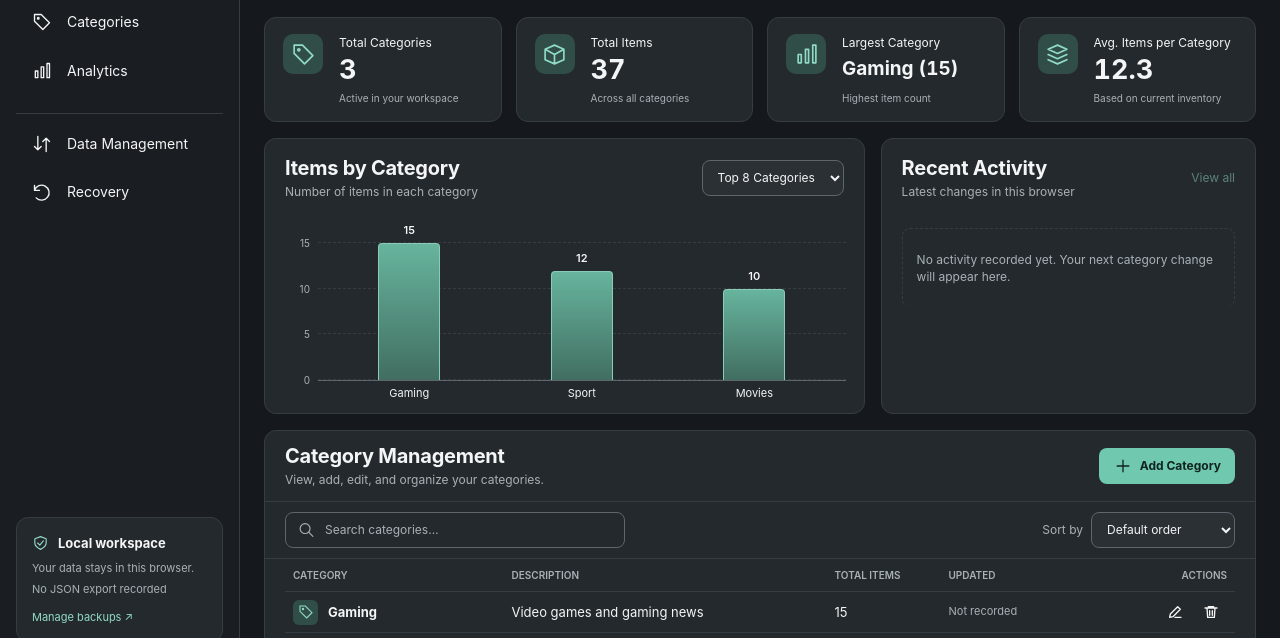
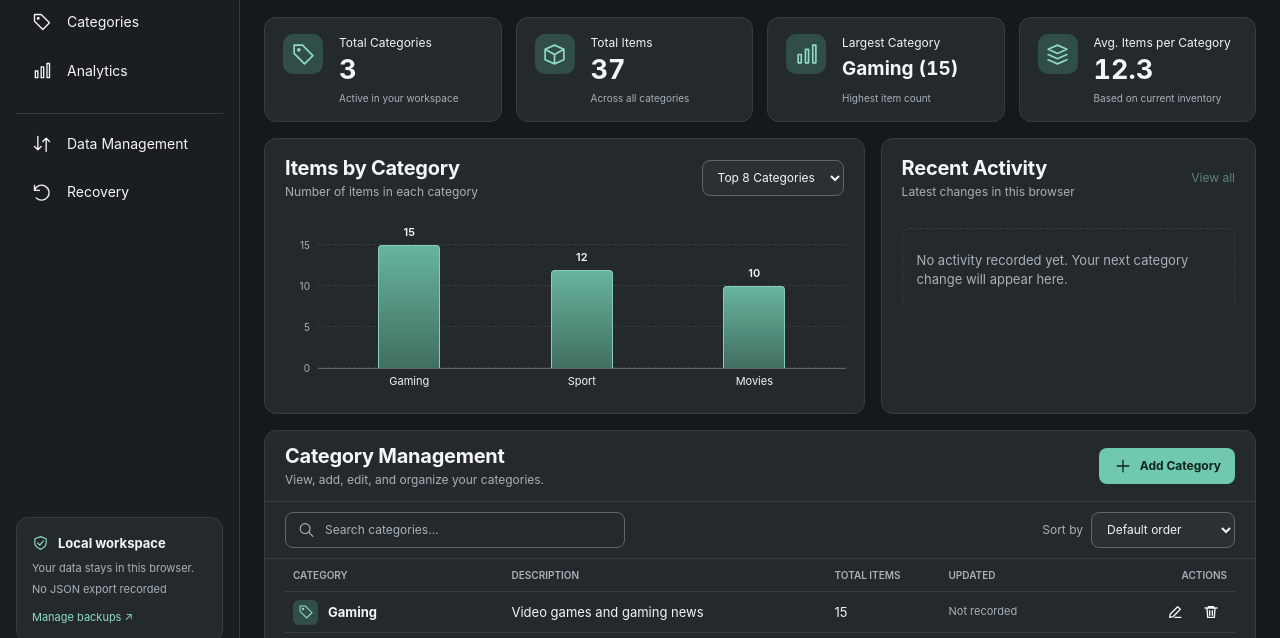
Before and after one commit to givi588/category-dashboard, a website: page index.html in a window 1280 px wide. Shown: the part 138-776 px from the top of the page. Drawn offline with Linux system fonts and the light colour scheme.

Commit message:
Prevent chart value clipping and refine compact activity spacing

```diff
--- a/script.js
+++ b/script.js
@@ -64,7 +64,7 @@ function renderActivity() {
   const toggle = document.getElementById("activity-toggle");
   toggle.textContent = showAllActivity ? "Show less" : "View all";
   toggle.setAttribute("aria-expanded", String(showAllActivity));
-  toggle.disabled = activity.events.length <= 4;
+  toggle.disabled = activity.events.length === 0;
 }
 
 const form = document.getElementById("category-form");
@@ -335,6 +335,7 @@ function renderChart() {
     bar.append(value);
     const label = document.createElement("span");
     label.className = "chart-label";
+    label.title = category.name;
     label.textContent = category.name;
     label.setAttribute("title", category.name);
     column.append(bar, label);
--- a/style.css
+++ b/style.css
@@ -49,20 +49,20 @@ main { max-width:1800px; padding:12px 24px; margin:0 auto; }
 .section-heading p { color:var(--muted); font-size:12px; margin-top:2px; }
 .analytics-grid { display:grid; grid-template-columns:minmax(0,1.6fr) minmax(0,1fr); gap:16px; margin-bottom:16px; }
 .chart-panel,.activity-panel { height:276px; }
-#category-chart { margin:8px 18px 12px; height:194px; overflow-x:auto; overflow-y:hidden; }
+#category-chart { margin:0 18px 12px; padding-top:12px; height:194px; overflow-x:auto; overflow-y:hidden; }
 .chart { display:flex; height:100%; min-width:0; }
-.chart-axis { width:35px; flex-shrink:0; position:relative; height:160px; color:var(--muted); font-size:10px; text-align:right; }
+.chart-axis { width:35px; flex-shrink:0; position:relative; height:144px; color:var(--muted); font-size:10px; text-align:right; }
 .chart-axis span { position:absolute; right:8px; transform:translateY(50%); }
-.chart-plot { position:relative; flex:1; height:160px; border-bottom:1px solid var(--control); }
+.chart-plot { position:relative; flex:1; height:144px; border-bottom:1px solid var(--control); }
 .chart-grid { position:absolute; inset:0; pointer-events:none; }
 .chart-grid span { position:absolute; width:100%; border-top:1px dashed var(--border); }
 .chart-columns { position:relative; display:flex; height:100%; align-items:flex-end; justify-content:space-around; gap:14px; padding:0 12px; }
 .chart-column { height:100%; flex:1; min-width:42px; max-width:86px; position:relative; display:flex; justify-content:center; align-items:flex-end; }
 .chart-bar { width:100%; max-width:62px; min-height:0; background:linear-gradient(180deg,#67b49d,#416e61); border:1px solid #8bccb8; border-bottom:0; border-radius:4px 4px 0 0; position:relative; }
 .chart-count { position:absolute; top:-21px; left:50%; transform:translateX(-50%); font-size:11px; font-weight:600; color:var(--text); white-space:nowrap; }
-.chart-label { position:absolute; top:calc(100% + 7px); width:100%; text-align:center; color:var(--text); font-size:11px; line-height:1.15; overflow-wrap:normal; max-height:34px; overflow:hidden; }
+.chart-label { position:absolute; top:calc(100% + 7px); width:calc(100% + 12px); text-align:center; color:var(--text); font-size:11px; line-height:1.15; overflow-wrap:anywhere; max-height:34px; overflow:hidden; }
 #activity-list { list-style:none; margin:0; padding:0 20px; max-height:196px; overflow:auto; }
-#activity-list li { display:flex; gap:12px; align-items:flex-start; padding:10px 0; border-bottom:1px solid var(--border); font-size:12px; }
+#activity-list li { display:flex; gap:12px; align-items:flex-start; padding:6px 0; border-bottom:1px solid var(--border); font-size:13px; }
 #activity-list li:last-child { border-bottom:0; }
 .activity-symbol { flex-shrink:0; width:30px; height:30px; border-radius:50%; display:grid; place-items:center; background:var(--subtle); color:var(--muted); font-size:20px; }
 .activity-copy { flex:1; min-width:0; overflow-wrap:anywhere; }
```
